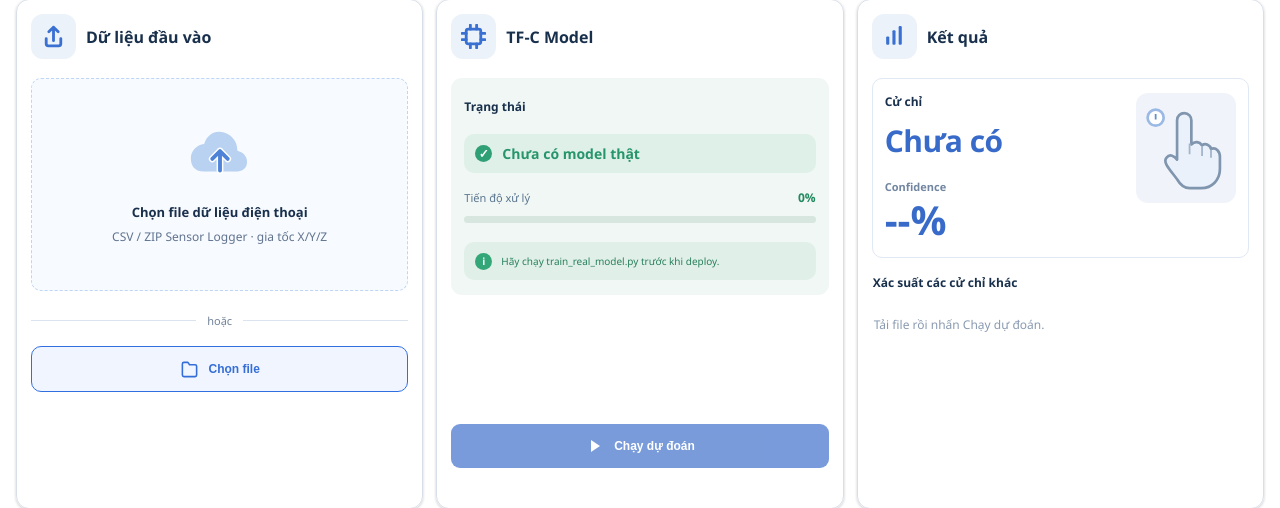
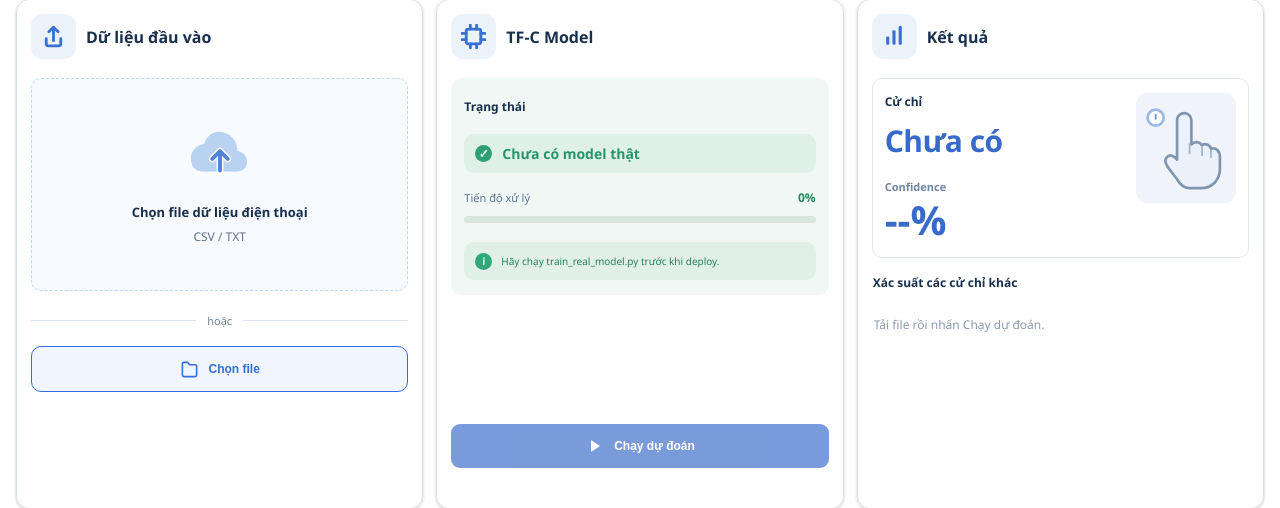
Before and after one commit to vuvandat109/Gesture-AI-Web, a Flask app: page / in a window 1280 px wide. Shown: the part 76-584 px from the top of the page. Run offline with Flask 3, Linux system fonts and the light colour scheme; some libraries are stand-ins or nearby versions.

Commit message:
Update upload hint and prediction completion text

```diff
--- a/static/app.js
+++ b/static/app.js
@@ -65,4 +65,4 @@ function renderResult(result){
     row.append(name,track,value);$('probabilities').append(row);
   });
 }
-$('predictBtn').onclick=async()=>{if(!username){authOpen('login');return}if(!selectedFile){setMessage('Vui lòng chọn file CSV/TXT trước.',true);return}let data=new FormData();data.append('file',selectedFile);$('predictBtn').disabled=true;progress(35,'Đang xử lý','Đang trích xuất đặc trưng...','processing');setMessage('',false);try{let result=await api('/api/predict',data,true);renderResult(result);progress(100,'Đã hoàn tất',`Hoàn thành dự đoán với ${result.rows} điểm dữ liệu.`);setMessage('',false)}catch(err){progress(0,'Có lỗi',err.message,'error');setMessage(err.message,true)}finally{$('predictBtn').disabled=false}};
+$('predictBtn').onclick=async()=>{if(!username){authOpen('login');return}if(!selectedFile){setMessage('Vui lòng chọn file CSV/TXT trước.',true);return}let data=new FormData();data.append('file',selectedFile);$('predictBtn').disabled=true;progress(35,'Đang xử lý','Đang trích xuất đặc trưng...','processing');setMessage('',false);try{let result=await api('/api/predict',data,true);renderResult(result);progress(100,'Đã hoàn tất',`Hoàn thành dự đoán. Đã có kết quả!`);setMessage('',false)}catch(err){progress(0,'Có lỗi',err.message,'error');setMessage(err.message,true)}finally{$('predictBtn').disabled=false}};
--- a/templates/index.html
+++ b/templates/index.html
@@ -30,7 +30,7 @@
       <div id="dropzone" class="dropzone" tabindex="0" role="button" aria-label="Chọn hoặc thả file CSV TXT">
         <div class="cloud-icon"><svg viewBox="0 0 64 64"><path fill="#b9d2f1" d="M18 48C7 48 4 41 4 34c0-8 6-14 14-15C21 9 30 4 39 7c9 3 14 10 14 19 8 2 11 8 10 14-1 5-5 8-12 8H18Z" transform="translate(-2 1) scale(.98)"/><path d="M32 47V27m0 0-8 8m8-8 8 8" stroke="#fff" stroke-width="7" stroke-linecap="round" stroke-linejoin="round"/><path d="M32 47V27m0 0-8 8m8-8 8 8" stroke="#4e83d8" stroke-width="4" stroke-linecap="round" stroke-linejoin="round"/></svg></div>
         <strong id="fileLabel">Chọn file dữ liệu điện thoại</strong>
-        <span id="fileHint">CSV / ZIP Sensor Logger · gia tốc X/Y/Z</span>
+        <span id="fileHint">CSV / TXT</span>
       </div>
       <div class="or-line"><span>hoặc</span></div>
       <button id="chooseBtn" class="choose-btn"><svg viewBox="0 0 24 24"><path d="M3 7V5a2 2 0 0 1 2-2h5l2 3h7a2 2 0 0 1 2 2v11a2 2 0 0 1-2 2H5a2 2 0 0 1-2-2V7Z"/></svg>Chọn file</button>
```
